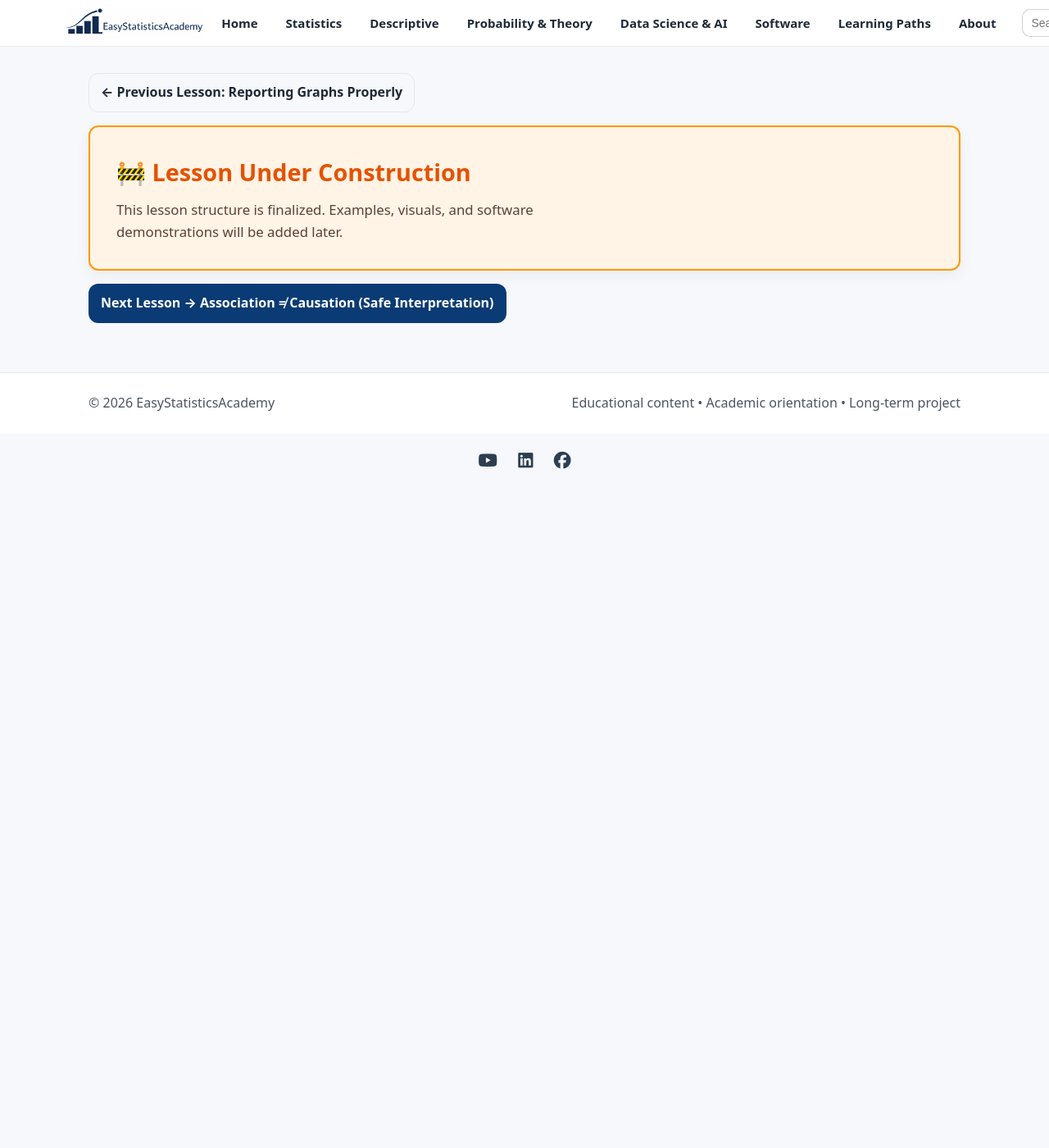
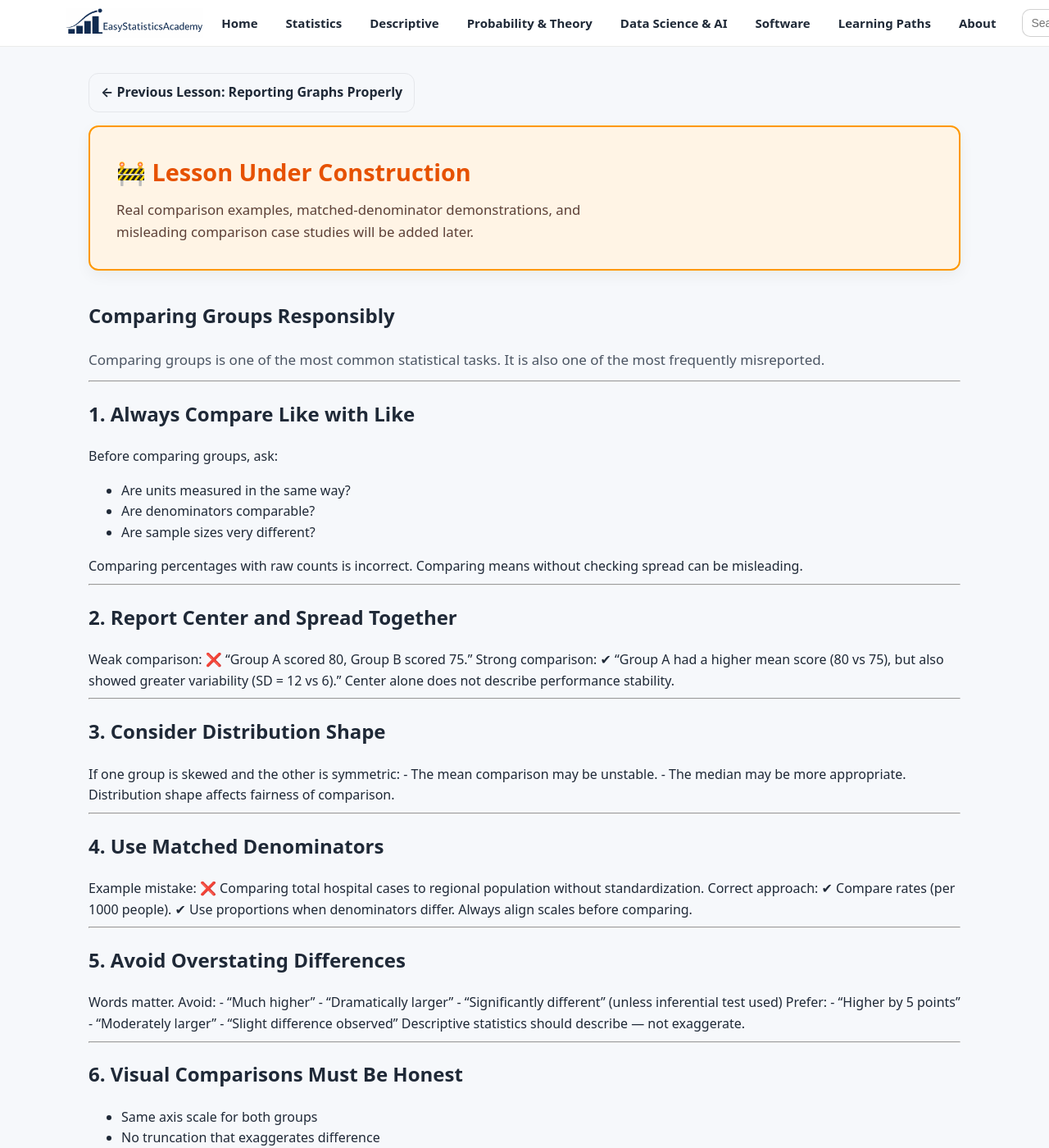
Before and after one commit to ammar-homaida-statistics/easystatisticsacademy, a Jekyll site: the page built from descriptive/reporting/comparing-groups-responsibly/index.md, in a window 1280 px wide and 1400 px high. Shown: the whole window at 82% size. Built offline with Jekyll 4.4.1, drawn with Linux system fonts in a browser that asks for light colours; some of the changed text lies outside the part shown.

Commit message:
Add lesson content

```diff
--- a/descriptive/reporting/comparing-groups-responsibly/index.md
+++ b/descriptive/reporting/comparing-groups-responsibly/index.md
@@ -1,7 +1,7 @@
 ---
 layout: default
 title: "Comparing Groups Responsibly"
-description: "Compare groups with context: matched denominators, spread and shape, and clear language."
+description: "How to compare groups using context, correct denominators, spread, and careful language."
 permalink: /descriptive/reporting/comparing-groups-responsibly/
 sidebar: false
 ---
@@ -12,6 +12,7 @@ sidebar: false
   </a>
 </section>
 
+<!-- UNDER CONSTRUCTION NOTICE -->
 <section class="section section-slim">
   <div class="callout" style="background:#fff4e5;border:2px solid #ff9800;padding:2rem;border-radius:12px;">
     <div class="callout-copy">
@@ -19,10 +20,129 @@ sidebar: false
         🚧 Lesson Under Construction
       </h2>
       <p style="margin:0;font-size:1.05rem;color:#5d4037;line-height:1.6;">
-        This lesson structure is finalized. Examples, visuals, and software demonstrations will be added later.
+        Real comparison examples, matched-denominator demonstrations, and misleading comparison case studies will be added later.
       </p>
     </div>
   </div>
+</section>
+
+<section class="section">
+  <div class="section-head">
+    <h1>Comparing Groups Responsibly</h1>
+    <p class="lead">
+      Comparing groups is one of the most common statistical tasks.
+      It is also one of the most frequently misreported.
+    </p>
+  </div>
+
+  <hr>
+
+  <h2>1. Always Compare Like with Like</h2>
+
+  <p>
+    Before comparing groups, ask:
+  </p>
+
+  <ul>
+    <li>Are units measured in the same way?</li>
+    <li>Are denominators comparable?</li>
+    <li>Are sample sizes very different?</li>
+  </ul>
+
+  Comparing percentages with raw counts is incorrect.
+  Comparing means without checking spread can be misleading.
+
+  <hr>
+
+  <h2>2. Report Center and Spread Together</h2>
+
+  Weak comparison:
+
+  ❌ “Group A scored 80, Group B scored 75.”
+
+  Strong comparison:
+
+  ✔ “Group A had a higher mean score (80 vs 75), but also showed greater variability (SD = 12 vs 6).”
+
+  Center alone does not describe performance stability.
+
+  <hr>
+
+  <h2>3. Consider Distribution Shape</h2>
+
+  If one group is skewed and the other is symmetric:
+  - The mean comparison may be unstable.
+  - The median may be more appropriate.
+
+  Distribution shape affects fairness of comparison.
+
+  <hr>
+
+  <h2>4. Use Matched Denominators</h2>
+
+  Example mistake:
+
+  ❌ Comparing total hospital cases to regional population without standardization.
+
+  Correct approach:
+
+  ✔ Compare rates (per 1000 people).
+  ✔ Use proportions when denominators differ.
+
+  Always align scales before comparing.
+
+  <hr>
+
+  <h2>5. Avoid Overstating Differences</h2>
+
+  Words matter.
+
+  Avoid:
+  - “Much higher”
+  - “Dramatically larger”
+  - “Significantly different” (unless inferential test used)
+
+  Prefer:
+  - “Higher by 5 points”
+  - “Moderately larger”
+  - “Slight difference observed”
+
+  Descriptive statistics should describe — not exaggerate.
+
+  <hr>
+
+  <h2>6. Visual Comparisons Must Be Honest</h2>
+
+  <ul>
+    <li>Same axis scale for both groups</li>
+    <li>No truncation that exaggerates difference</li>
+    <li>Clear labeling of group sizes</li>
+  </ul>
+
+  A small scaling change can visually double a perceived difference.
+
+  <hr>
+
+  <h2>7. Context Always Matters</h2>
+
+  A difference of 5 units:
+  - Might be large in test scores.
+  - Might be negligible in income data.
+
+  Interpretation depends on domain context.
+
+  <hr>
+
+  <h2>Summary</h2>
+
+  <ul>
+    <li>Compare matched quantities.</li>
+    <li>Report center and spread together.</li>
+    <li>Check distribution shape before choosing mean vs median.</li>
+    <li>Avoid exaggerated language.</li>
+    <li>Always interpret within context.</li>
+  </ul>
+
 </section>
 
 <section class="section section-slim">
```
